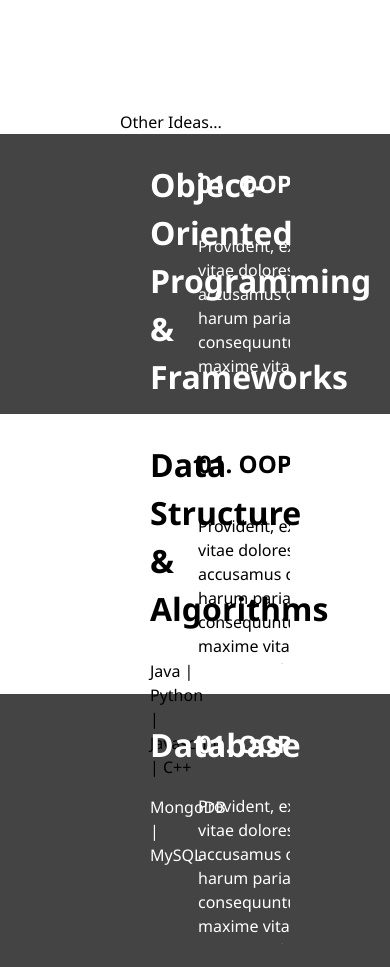
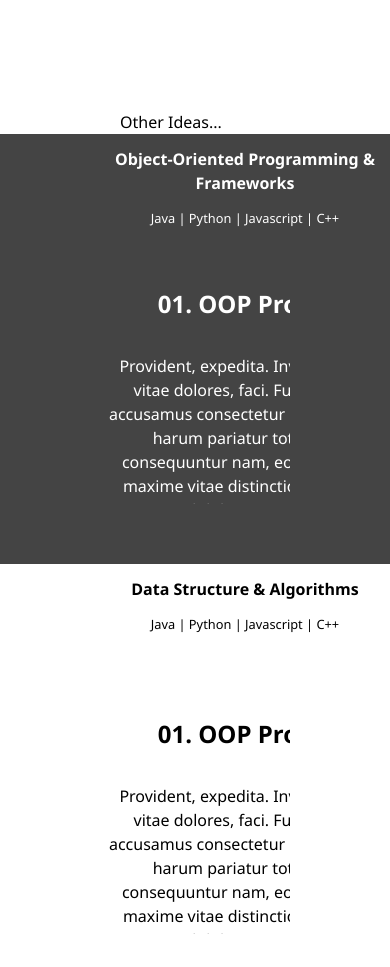
Before and after one commit to ping58972/myportfolio, a website: page dist/index.html in a window 390 px wide. Shown: the part 840-1807 px from the top of the page. Drawn offline with Linux system fonts and the light colour scheme.

Commit message:
fixing small size of screen

```diff
--- a/scss/main.scss
+++ b/scss/main.scss
@@ -141,12 +141,68 @@ section{
         }
     }
 }
+
+/* Customize website's scrollbar like Mac OS
+Not supports in Firefox and IE */
+
+/* total width */
+.project_big_box::-webkit-scrollbar {
+   // background-color:#444;
+    width: 5px;
+}
+
+/* background of the scrollbar except button or resizer */
+
+
+/* scrollbar itself */
+.project_big_box::-webkit-scrollbar-thumb {
+    background-color: #000;//#babac0;
+    border-radius:6px;
+    //border:5px solid #fff
+}
+
+
+/* set button(top and bottom of the scrollbar) */
+//.project_big_box::-webkit-scrollbar-button {display:none}
+
+////////////////////
+/* total width */
+body::-webkit-scrollbar {
+    // background-color:#444;
+     width:6px;
+ }
+
+ /* background of the scrollbar except button or resizer */
+//  body::-webkit-scrollbar-track {
+//     // background-color:#444;
+//  }
+//  body::-webkit-scrollbar-track:hover {
+//      //background-color:white;
+//  }
+
+ /* scrollbar itself */
+ body::-webkit-scrollbar-thumb {
+     background-color: #000;//#babac0;
+     border-radius:0px;
+     //border:5px solid #fff
+ }
+//  body::-webkit-scrollbar-thumb:hover {
+//      //background-color:#a0a0a5;
+//     // border:4px solid #f4f4f4
+//  }
+
+ /* set button(top and bottom of the scrollbar) */
+ body::-webkit-scrollbar-button {display:none}
+
+
 .other_project {
    padding-top: 100px;
+
     .str_otherIdea {
         padding-left: 120px;
     }
      .project_col {
+         overflow: hidden;
          padding-left: 150px;
          display: grid;
          grid-template-rows: 1fr 1fr;
@@ -159,12 +215,17 @@ section{
             display: grid;
             grid-template-columns: 20% 80%;
             .project_big_box {
+                padding-bottom: 30px;
                 display: grid;
                 grid-template-columns: repeat(20, 1fr);
                 margin-right: 100px;
                 overflow: hidden;
                 height: 250px;
+               // border: 1px solid gray;
+                overflow-x: auto;
+
                 .projectBoxs {
+                    //border: 1px solid red;
                     width: 300px;
                     height: 250px;
                     overflow: hidden;
@@ -348,6 +409,39 @@ footer{
       }
   }
   .other_project {
+    padding-right: 0px;
+
       padding-top: 800px;
+      .project_col {
+        padding-left: 100px;
+        text-align: center;
+        height: 400px;
+        display: grid;
+        grid-template-rows: 1fr;
+        grid-template-columns: 1fr;
+        padding-right: 0px;
+        .headBoxs {
+            text-align: center;
+           max-width: 300px;
+            h2{
+                font-size: 1rem;
+            }
+            p{
+                font-size: 0.8rem;
             }
         }
+
+        .project_big_box {
+           // border: 1px solid gray;
+           max-width: 100%;
+        //border: 1px solid red;
+            //max-width: 400px;
+
+            .projectBoxs {
+            //    border: 1px solid red;
+            }
+        }
+
+      }
+  }
+}
```
Also changed, not shown: dist/css/main.css, dist/index.html. Lines whose indentation alone changed are shown as unchanged.
